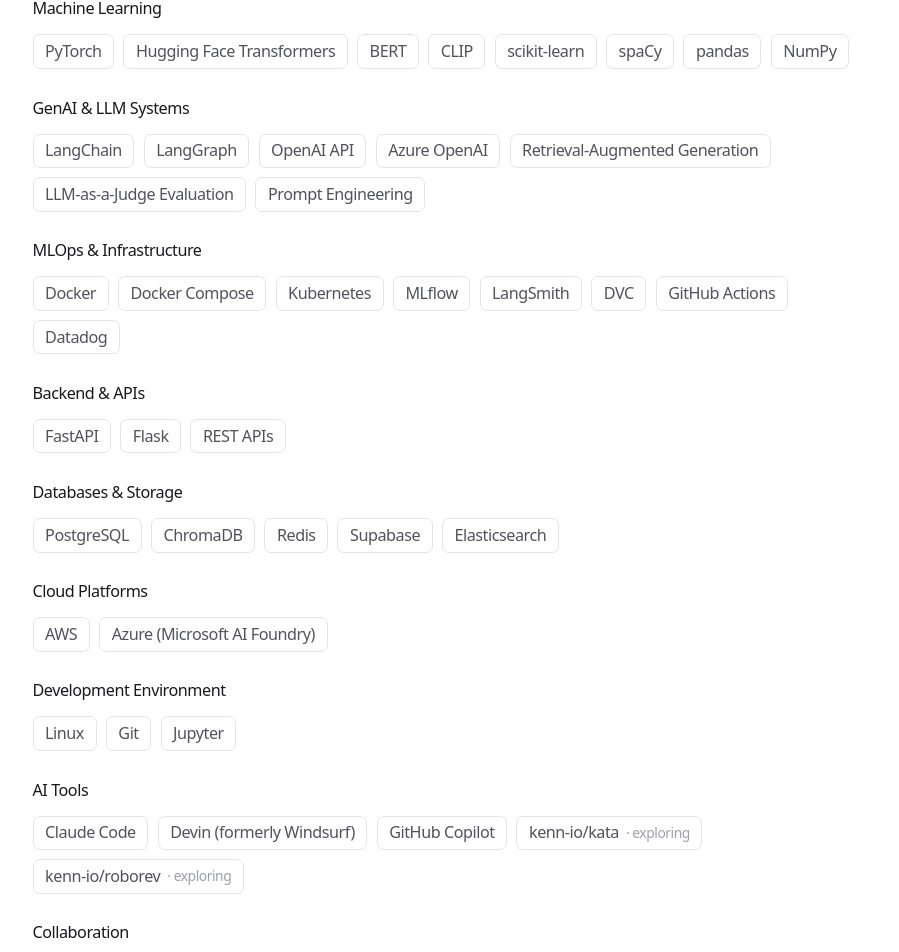
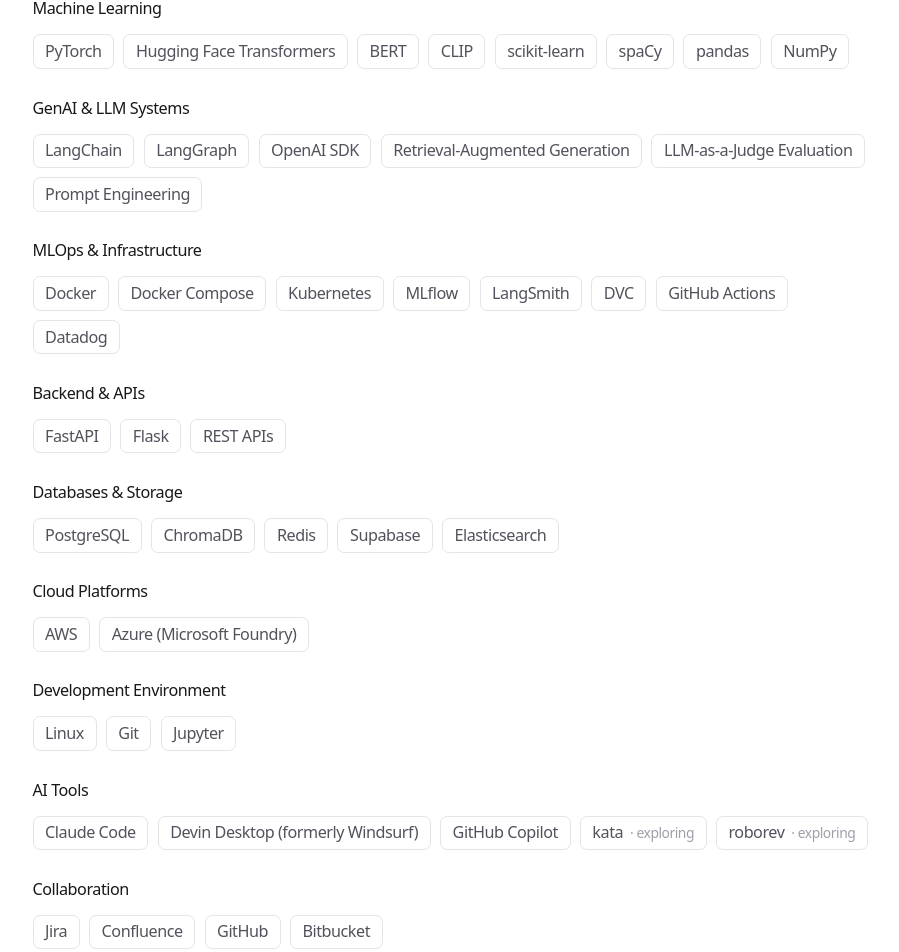
Before and after one commit to aymenkrifa/portfolio, a Next.js app: page / in a window 1280 px wide. Shown: the part 2679-3631 px from the top of the page, without its empty margins (182-1081 px from the left). Built offline with nearby package versions, Linux system fonts and the light colour scheme.

Commit message:
feat: update skills with current product names and tool links
- Rename Azure OpenAI/OpenAI API to OpenAI SDK, scope Azure to Microsoft Foundry
- Devin Desktop (formerly Windsurf) after the June 2026 rebrand
- Link kata and roborev chips to their sites via new Skill.link field

```diff
--- a/app/data.ts
+++ b/app/data.ts
@@ -64,6 +64,7 @@ type Skill = {
   name: string
   exploring?: boolean
   level?: string
+  link?: string
 }
 
 type SkillCategory = {
@@ -109,8 +110,7 @@ export const SKILL_CATEGORIES: SkillCategory[] = [
     skills: [
       { name: 'LangChain' },
       { name: 'LangGraph' },
-      { name: 'OpenAI API' },
-      { name: 'Azure OpenAI' },
+      { name: 'OpenAI SDK' },
       { name: 'Retrieval-Augmented Generation' },
       { name: 'LLM-as-a-Judge Evaluation' },
       { name: 'Prompt Engineering' },
@@ -145,7 +145,7 @@ export const SKILL_CATEGORIES: SkillCategory[] = [
   },
   {
     name: 'Cloud Platforms',
-    skills: [{ name: 'AWS' }, { name: 'Azure (Microsoft AI Foundry)' }],
+    skills: [{ name: 'AWS' }, { name: 'Azure (Microsoft Foundry)' }],
   },
   {
     name: 'Development Environment',
@@ -155,10 +155,10 @@ export const SKILL_CATEGORIES: SkillCategory[] = [
     name: 'AI Tools',
     skills: [
       { name: 'Claude Code' },
-      { name: 'Devin (formerly Windsurf)' },
+      { name: 'Devin Desktop (formerly Windsurf)' },
       { name: 'GitHub Copilot' },
-      { name: 'kenn-io/kata', exploring: true },
-      { name: 'kenn-io/roborev', exploring: true },
+      { name: 'kata', link: 'https://katatracker.com', exploring: true },
+      { name: 'roborev', link: 'https://roborev.io', exploring: true },
     ],
   },
   {
--- a/app/page.tsx
+++ b/app/page.tsx
@@ -688,6 +688,22 @@ export default function Personal() {
                       </span>
                     )
                   }
+                  if (skill.link) {
+                    return (
+                      <a
+                        key={skill.name}
+                        href={skill.link}
+                        target="_blank"
+                        rel="noopener noreferrer"
+                        className="inline-flex items-center gap-1.5 rounded-md border border-zinc-200 px-2.5 py-1 text-sm text-zinc-600 transition-colors hover:border-zinc-400 hover:text-zinc-900 dark:border-zinc-700 dark:text-zinc-300 dark:hover:border-zinc-500 dark:hover:text-zinc-100"
+                      >
+                        {skill.name}
+                        {skill.exploring && (
+                          <span className="text-xs text-zinc-400 dark:text-zinc-500">· exploring</span>
+                        )}
+                      </a>
+                    )
+                  }
                   return (
                     <span key={skill.name} className="inline-flex items-center gap-1.5 rounded-md border border-zinc-200 px-2.5 py-1 text-sm text-zinc-600 dark:border-zinc-700 dark:text-zinc-300">
                       {skill.name}
```
